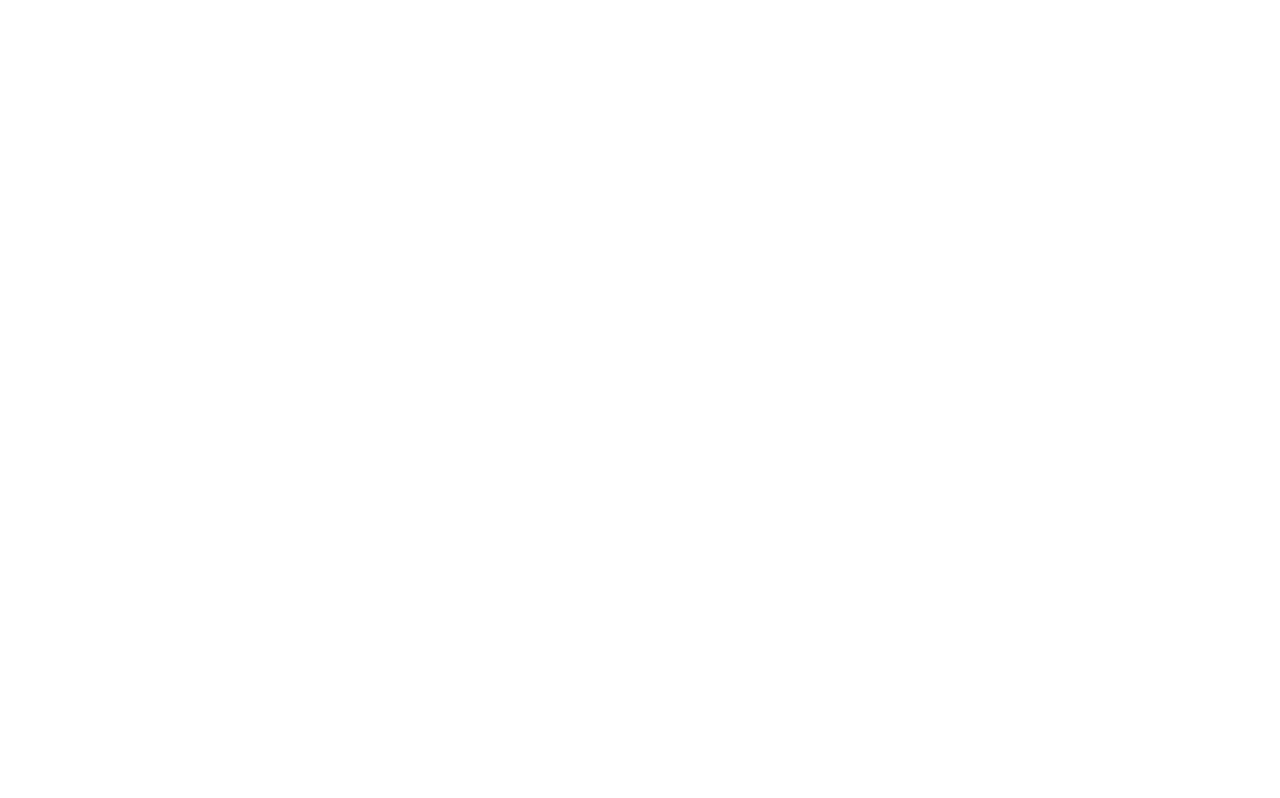
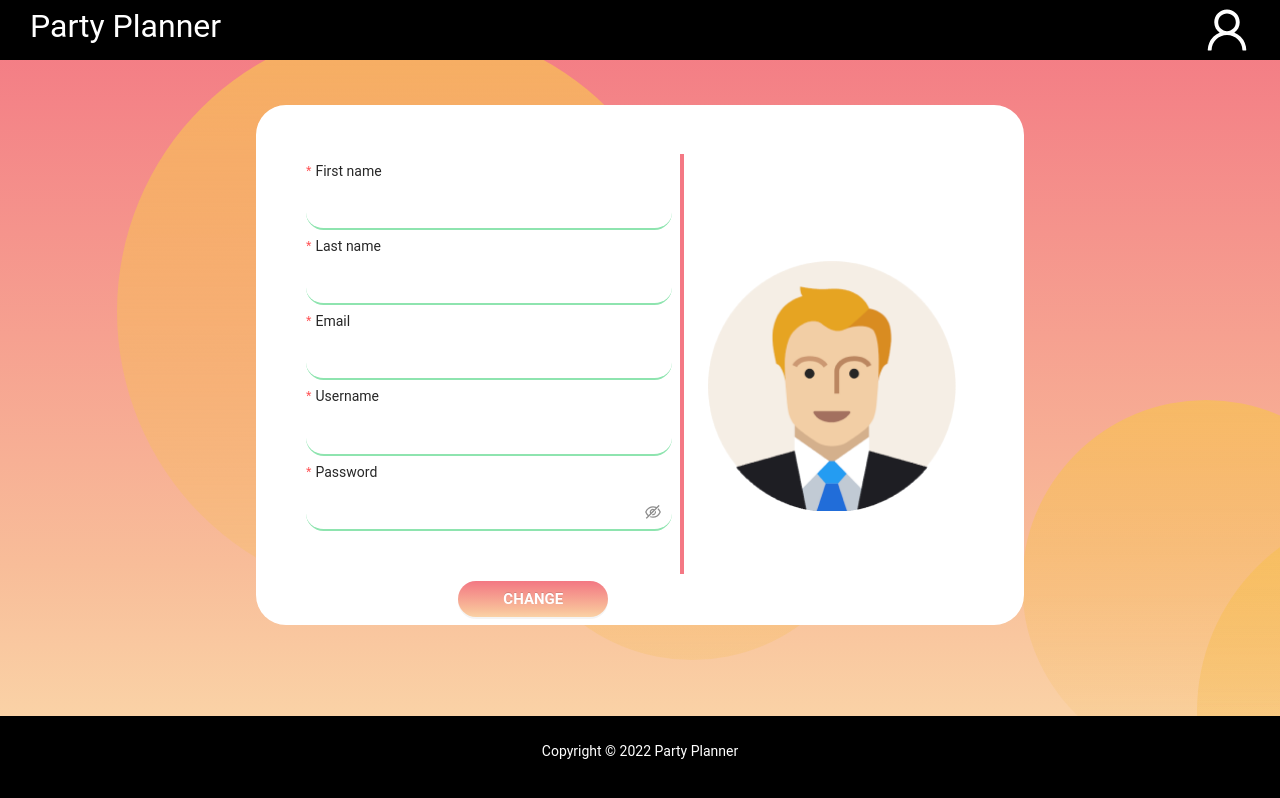
Before and after one commit to GasperFunda/PartyPlannerFrontend, a React (Create React App) app: page /edit-profile in a window 1280 px wide. Before the commit this address had no page. Built offline with nearby package versions, Linux system fonts and the light colour scheme; no server answers.

Commit message:
Created edit profile page and intergrated with BE

```diff
--- a/src/App.css
+++ b/src/App.css
@@ -136,8 +136,9 @@
   color: #5cdb95;
 }
 
-.attendanceButtonGoing:hover, .attendanceButtonGoingPressed {
-  background-color: #5cdb95 !important;
+.attendanceButtonGoing:hover,
+.attendanceButtonGoingPressed {
+  background-color: #62c489 !important;
   border: solid !important;
   border-color: #5cdb95 !important;
   color: white;
@@ -146,28 +147,30 @@
 .attendanceButtonMaybe {
   background-color: transparent !important;
   border: solid !important;
-  border-color: #F7BF58;
-  color: #F7BF58;
+  border-color: #f7bf58;
+  color: #f7bf58;
 }
 
-.attendanceButtonMaybe:hover, .attendanceButtonMaybePressed {
-  background-color: #F7BF58 !important;
+.attendanceButtonMaybe:hover,
+.attendanceButtonMaybePressed {
+  background-color: #d4b70e !important;
   border: solid !important;
-  border-color: #F7BF58 !important;
+  border-color: #f7bf58 !important;
   color: white;
 }
 
 .attendanceButtonCantGo {
   background-color: transparent !important;
   border: solid !important;
-  border-color: #F37783;
-  color: #F37783;
+  border-color: #f37783;
+  color: #f37783;
 }
 
-.attendanceButtonCantGo:hover, .attendanceButtonCantGoPressed {
-  background-color: #F37783 !important;
+.attendanceButtonCantGo:hover,
+.attendanceButtonCantGoPressed {
+  background-color: #d8506d !important;
   border: solid !important;
-  border-color: #F37783 !important;
+  border-color: #f37783 !important;
   color: white;
 }
 
@@ -196,13 +199,13 @@
 }
 
 .attendanceCardMaybe {
-  background-color: #F7BF58;
-  border-color: #F7BF58;
+  background-color: #f7bf58;
+  border-color: #f7bf58;
 }
 
 .attendanceCardCantGo {
-  background-color: #F37783;
-  border-color: #F37783;
+  background-color: #f37783;
+  border-color: #f37783;
 }
 
 .partyPrivateCheckbox .ant-checkbox-inner::after {
@@ -237,7 +240,7 @@
   justify-content: center;
 }
 
-.form>* {
+.form > * {
   margin: 0 auto;
 }
 
@@ -278,6 +281,17 @@
   align-items: center;
 }
 
+.editProfileContainer {
+  background: white;
+  width: 60%;
+  padding: 50px;
+  height: 65vh;
+  border-radius: 30px;
+  margin: 45px auto;
+  justify-content: center;
+  flex-direction: row;
+}
+
 .circle1 {
   position: fixed;
   width: 575px;
@@ -302,6 +316,10 @@
       #f7bf58 -44.58%,
       rgba(243, 119, 131, 0) 151.31%);
   border-radius: 50%;
+}
+
+.colorfulDivider {
+  border: linear-gradient(90deg, #f47884 0%, #fad6a9 100%) !important;
 }
 
 .circle3 {
--- a/src/App.tsx
+++ b/src/App.tsx
@@ -8,6 +8,7 @@ import PartyDetails from "./pages/partyDetails/PartyDetails";
 import Home from "./pages/home/Home";
 import CreateParty from "./pages/createParty/CreateParty";
 import Profile from "./pages/profile/Profile";
+import EditProfile from "./pages/editProfile/EditProfile";
 
 function App() {
   return (
@@ -54,6 +55,14 @@ function App() {
           }
         />
         <Route
+          path="/edit-profile"
+          element={
+            <BaseLayout>
+              <EditProfile />
+            </BaseLayout>
+          }
+        />
+        <Route
           path="/profile"
           element={
             <BaseLayout>
--- /dev/null
+++ b/src/pages/editProfile/EditProfile.tsx
@@ -0,0 +1,61 @@
+import { Col, Row, Form as AntdForm, Divider, message } from "antd";
+import axios from "axios";
+import * as React from "react";
+import { useCallback, useEffect } from "react";
+import { IUser } from "../../types/user";
+import { Form } from "./Form";
+
+export interface IEditProfileProps {}
+
+export default function EditProfile(): React.ReactElement {
+  const handleFinish = useCallback((user: IUser) => {
+    axios
+      .put(
+        `${process.env.REACT_APP_API_URL}/users/${localStorage.getItem(
+          "userID"
+        )}`,
+        user
+      )
+      .then(() => {
+        message.success("Credentials succesfully updated!");
+      });
+  }, []);
+  const [form] = AntdForm.useForm();
+
+  useEffect(() => {
+    axios
+      .get(
+        `${process.env.REACT_APP_API_URL}/users/id/${localStorage.getItem(
+          "userID"
+        )}`
+      )
+      .then((res) => {
+        form.setFieldsValue(res.data);
+      });
+  }, []);
+  return (
+    <Row className="editProfileContainer">
+      <Col flex={1}>
+        <Form onFinish={handleFinish} form={form} />
+      </Col>
+      <Divider
+        type="vertical"
+        className="colorfulDivider"
+        style={{
+          height: "100%",
+          border: "2px solid #F47884",
+        }}
+      />
+      <Col
+        flex={1}
+        style={{
+          justifyContent: "center",
+          alignItems: "center",
+          display: "flex",
+        }}
+      >
+        <img src="profilepicsample.png" alt="profilepic" width={"250px"} />
+      </Col>
+    </Row>
+  );
+}
--- /dev/null
+++ b/src/pages/editProfile/Form.tsx
@@ -0,0 +1,112 @@
+import * as React from "react";
+import { Button, Col, Form as AntdForm, FormInstance, Input, Row } from "antd";
+import { UserRegister } from "../../types/user";
+
+const { Item } = AntdForm;
+export interface IFormProps {
+  onFinish(user: UserRegister): void;
+  form: FormInstance;
+}
+
+export function Form({ onFinish, form }: IFormProps) {
+  return (
+    <AntdForm className="form" name="register" onFinish={onFinish} form={form}>
+      <Item
+        label="First name"
+        name="name"
+        className="formItem"
+        labelCol={{ span: 24 }}
+        rules={[{ required: true, message: "Please input your first name" }]}
+      >
+        <Input
+          className="input"
+          bordered={false}
+          style={{ borderBottom: "2px solid #8ee4af", fontSize: "16px" }}
+        />
+      </Item>
+
+      <Item
+        label="Last name"
+        name="surname"
+        className="formItem"
+        labelCol={{ span: 24 }}
+        rules={[{ required: true, message: "Please input your last name" }]}
+      >
+        <Input
+          className="input"
+          bordered={false}
+          style={{ borderBottom: "2px solid #8ee4af", fontSize: "16px" }}
+        />
+      </Item>
+      <Item
+        label="Email"
+        name="email"
+        className="formItem"
+        labelCol={{ span: 24 }}
+        rules={[
+          {
+            pattern: new RegExp(
+              /(?:[a-z0-9!#$%&'*+/=?^_`{|}~-]+(?:\.[a-z0-9!#$%&'*+/=?^_`{|}~-]+)*)@(?:(?:[a-z0-9](?:[a-z0-9-]*[a-z0-9])?\.)+[a-z0-9](?:[a-z0-9-]*[a-z0-9])?|\[(?:(?:(2(5[0-5]|[0-4][0-9])|1[0-9][0-9]|[1-9]?[0-9]))\.){3}(?:(2(5[0-5]|[0-4][0-9])|1[0-9][0-9]|[1-9]?[0-9])|[a-z0-9-]*[a-z0-9])\])/
+            ),
+            required: true,
+            message: "Please enter your email",
+          },
+        ]}
+      >
+        <Input
+          className="input"
+          bordered={false}
+          style={{ borderBottom: "2px solid #8ee4af", fontSize: "16px" }}
+        />
+      </Item>
+      <Item
+        label="Username"
+        name="username"
+        className="formItem"
+        labelCol={{ span: 24 }}
+        rules={[{ required: true, message: "Please input your username" }]}
+      >
+        <Input
+          className="input"
+          bordered={false}
+          style={{ borderBottom: "2px solid #8ee4af", fontSize: "16px" }}
+        />
+      </Item>
+      <Item
+        label="Password"
+        name="password"
+        className="formItem"
+        labelCol={{ span: 24 }}
+        rules={[
+          {
+            required: true,
+            message: "Please enter password.",
+          },
+          {
+            pattern: new RegExp(
+              /^(?=.*\d)(?=.*[a-z])(?=.*[A-Z])(?=.*[a-zA-Z]).{7,}$/
+            ),
+            message:
+              "Password needs to have at least 7 characters, 1 number, 1 upper case letter and 1 lower case letter.",
+          },
+        ]}
+      >
+        <Input.Password
+          className="input"
+          bordered={false}
+          style={{ borderBottom: "2px solid #8ee4af", fontSize: "16px" }}
+        />
+      </Item>
+      <Item wrapperCol={{ offset: 10 }}>
+        <Button
+          type="primary"
+          htmlType="submit"
+          className="button"
+          id="editProfileButton"
+        >
+          CHANGE
+        </Button>
+      </Item>
+    </AntdForm>
+  );
+}
--- a/src/pages/profile/Profile.tsx
+++ b/src/pages/profile/Profile.tsx
@@ -1,15 +1,38 @@
 import { Button, Divider } from "antd";
+import axios from "axios";
 import * as React from "react";
+import { useEffect, useState } from "react";
+import { User } from "../../types/user";
 
 export default function Profile() {
+  const [user, setUser] = useState({} as User);
+  useEffect(() => {
+    axios
+      .get(
+        `${process.env.REACT_APP_API_URL}/users/id/${localStorage.getItem(
+          "userID"
+        )}`
+      )
+      .then((res) => {
+        console.log(res.data);
+
+        setUser(res.data);
+      });
+  }, []);
   return (
     <div className="createPartyContainer">
       <img src="profilepicsample.png" alt="profilepic" width={"150px"} />
-      <h2>John Doe</h2>
+      <h2>
+        {user.name} {user.surname}
+      </h2>
       <hr style={{ width: "250px" }} />
-      <h2>Parties held: 3</h2>
-      <h2>Parties attended: 15</h2>
-      <Button className="button" id="editProfileButton">
+      <h2>Parties held: 1</h2>
+      <h2>Parties attended: 2</h2>
+      <Button
+        className="button"
+        id="editProfileButton"
+        onClick={() => (window.location.href = "/edit-profile")}
+      >
         CHANGE USER PROFILE
       </Button>
     </div>
```
Also changed, not shown: src/types/user.tsx (+12 -3 lines).
